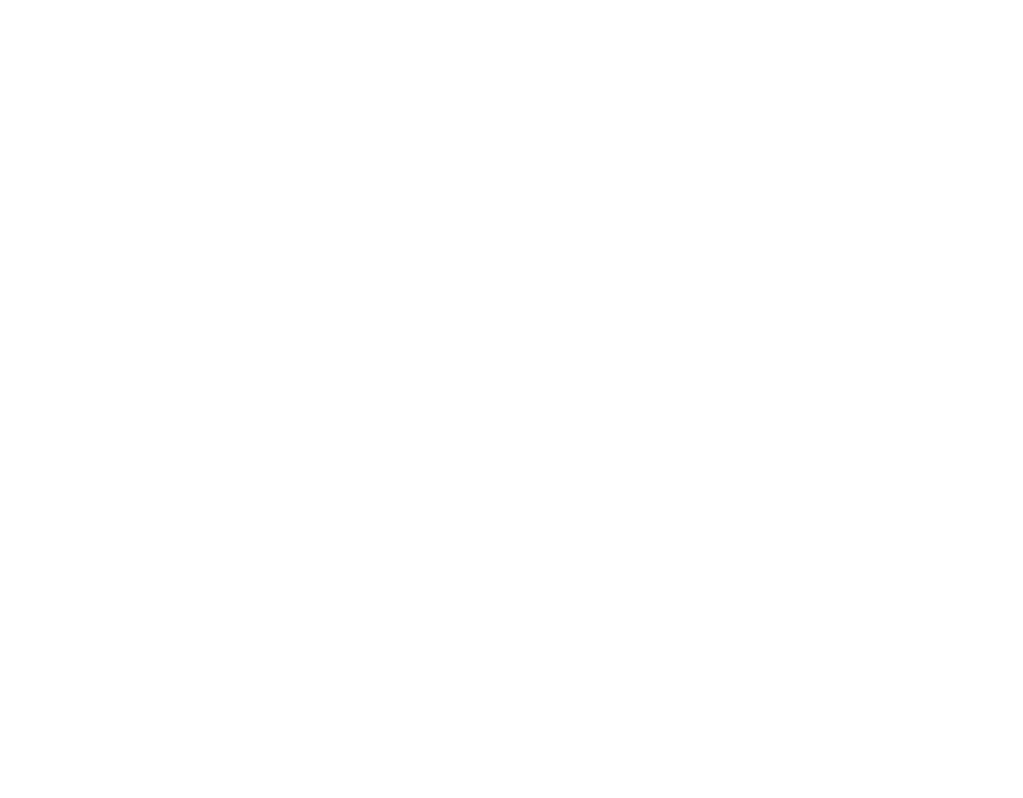
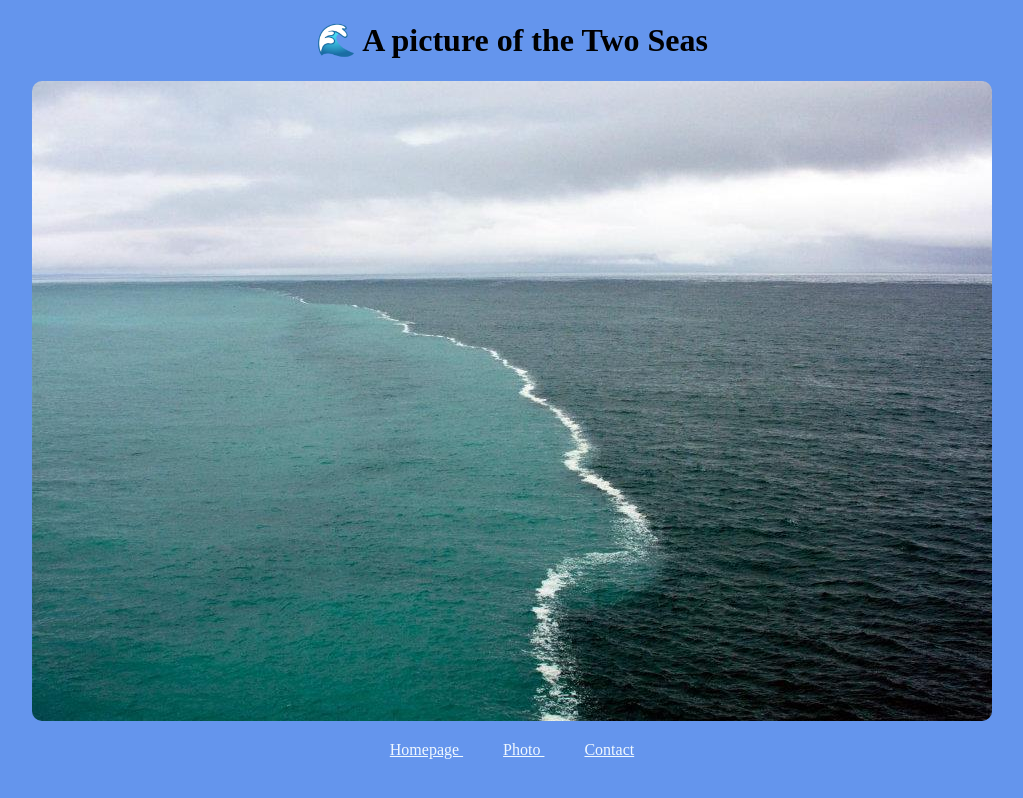
Before and after one commit to Ranem97/multi-page-website, a plain HTML site: page photo.html in a window 1280 px wide. Shown: the whole page, without its empty margins (128-1151 px from the left). Drawn offline with Linux system fonts and the light colour scheme.

Commit message:
finished project

```diff
--- a/css/styles.css
+++ b/css/styles.css
@@ -6,6 +6,17 @@
   text-align: center;
 }
 a {
-    display: flexbox;
-    space-between
+  margin: 0 20px;
+  color: aliceblue;
 }
+img {
+  border-radius: 10px;
+  display: block;
+  margin: 0 auto;
+}
+.links {
+  text-align: center;
+  display: flexbox;
+  align-content: space-between;
+  margin: 20px auto;
+}
--- a/photo.html
+++ b/photo.html
@@ -5,11 +5,27 @@
     <meta charset="UTF-8">
     <meta http-equiv="X-UA-Compatible" content="IE=edge">
     <meta name="viewport" content="width=device-width, initial-scale=1.0">
-    <title>Document</title>
+    <link rel="stylesheet" href="/css/styles.css">
+    <title>Photo of the Sea - thesealife.com</title>
 </head>
 
 <body>
+    <h1>
+        🌊 A picture of the Two Seas
+    </h1>
+    <img src="/images/sea.jpg" alt="a picture of the two seas">
 
+    <div class="links">
+        <a href="/" title="Home">
+            Homepage
+        </a>
+        <a href="/photo.html" title="sea">
+            Photo
+        </a>
+        <a href="/contact.html" title="contact">
+            Contact
+        </a>
+    </div>
 </body>
 
 </html>
```
Also changed, not shown: contact.html (+17 -2 lines), index.html (+2 -2 lines).
